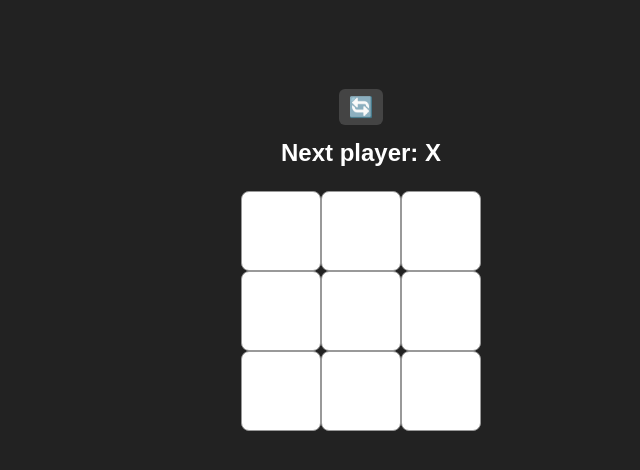
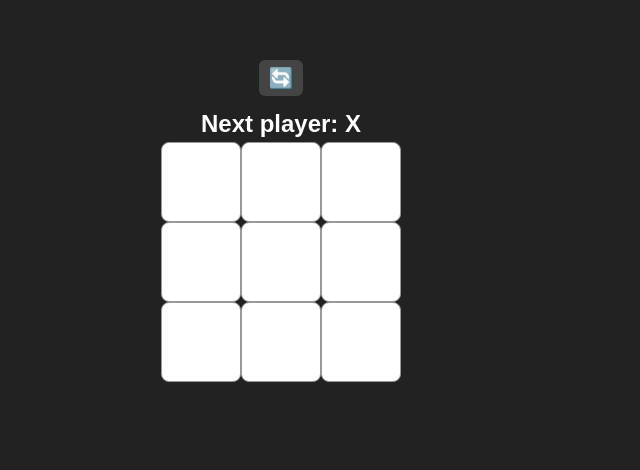
Before and after one commit to Edgar202323/garry-tictactoe-react, a React (Vite) app: page / in a window 1280 px wide. Shown: the part 140-610 px from the top of the page, without its empty margins (239-879 px from the left). Built offline with nearby package versions, Linux system fonts and the light colour scheme.

Commit message:
Board position fixed

```diff
--- a/src/App.css
+++ b/src/App.css
@@ -13,8 +13,10 @@ body {
 .game {
   display: flex;
   flex-direction: row;
+  align-items: flex-start;
+  justify-content: center;
   gap: 40px;
-  align-items: flex-start;
+  min-width: 600px;
 }
 
 .game-board {
@@ -23,10 +25,17 @@ body {
   align-items: center;
   justify-content: flex-start;
   min-width: 300px;
+}
 
-.status-row {
-  margin-bottom: 20px;
+.game-info {
+  width: 200px;
+  min-height: 400px;
+  display: flex;
+  flex-direction: column;
+  align-items: flex-start;
+  justify-content: flex-start;
 }
+
 
 .status {
   font-size: 24px;
@@ -70,13 +79,6 @@ body {
   display: flex;
 }
 
-.game-info {
-  display: flex;
-  flex-direction: column;
-  align-items: flex-start;
-  justify-content: flex-start;
-}
-
 .move-list {
   list-style: none;
   padding: 0;
```
